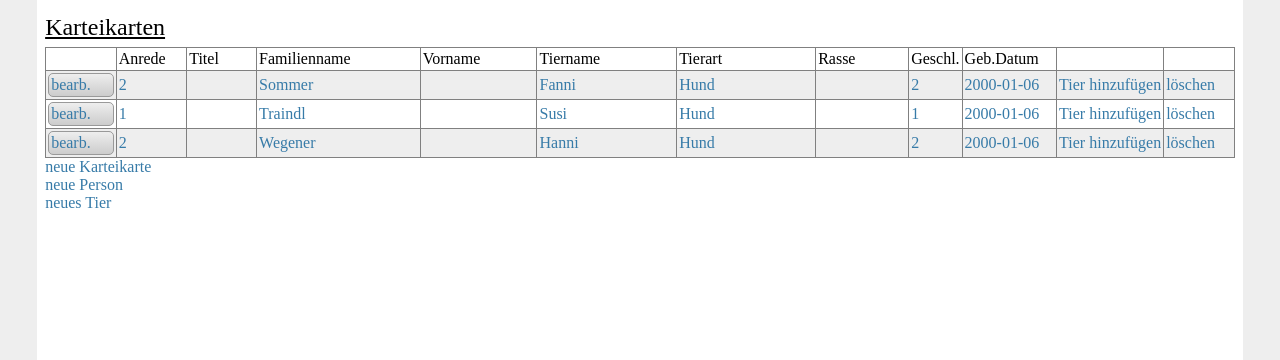
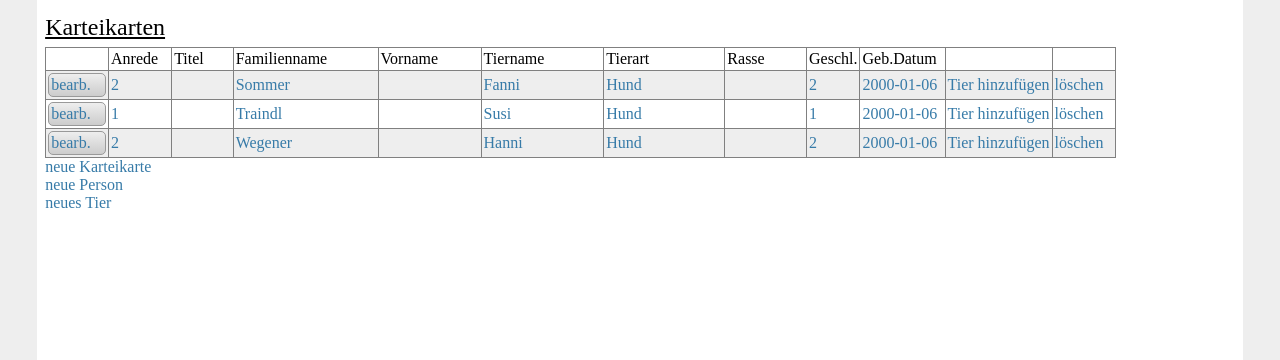
Before and after one commit to richardtraindl/fordi, a Flask app: page / in a window 1280 px wide. Shown: the part 60-420 px from the top of the page. Run offline with Flask 2, Linux system fonts and the light colour scheme; a user stored in the database is signed in; data comes from the database, SQL or seed files in the repository; some libraries are stand-ins or nearby versions.

Commit message:
Update style.css

```diff
--- a/ordi/static/style.css
+++ b/ordi/static/style.css
@@ -63,6 +63,10 @@ input[type=submit], input[type=reset] { align-self: start; min-width: 160px; mar
 .marked { opacity: 0.4; }
 .invisible { display: none; }
 
+.liste {
+	width: 90%;
+}
+
 .liste, .liste th, .liste td {
   padding: 2px;
   border-color: grey;
```
